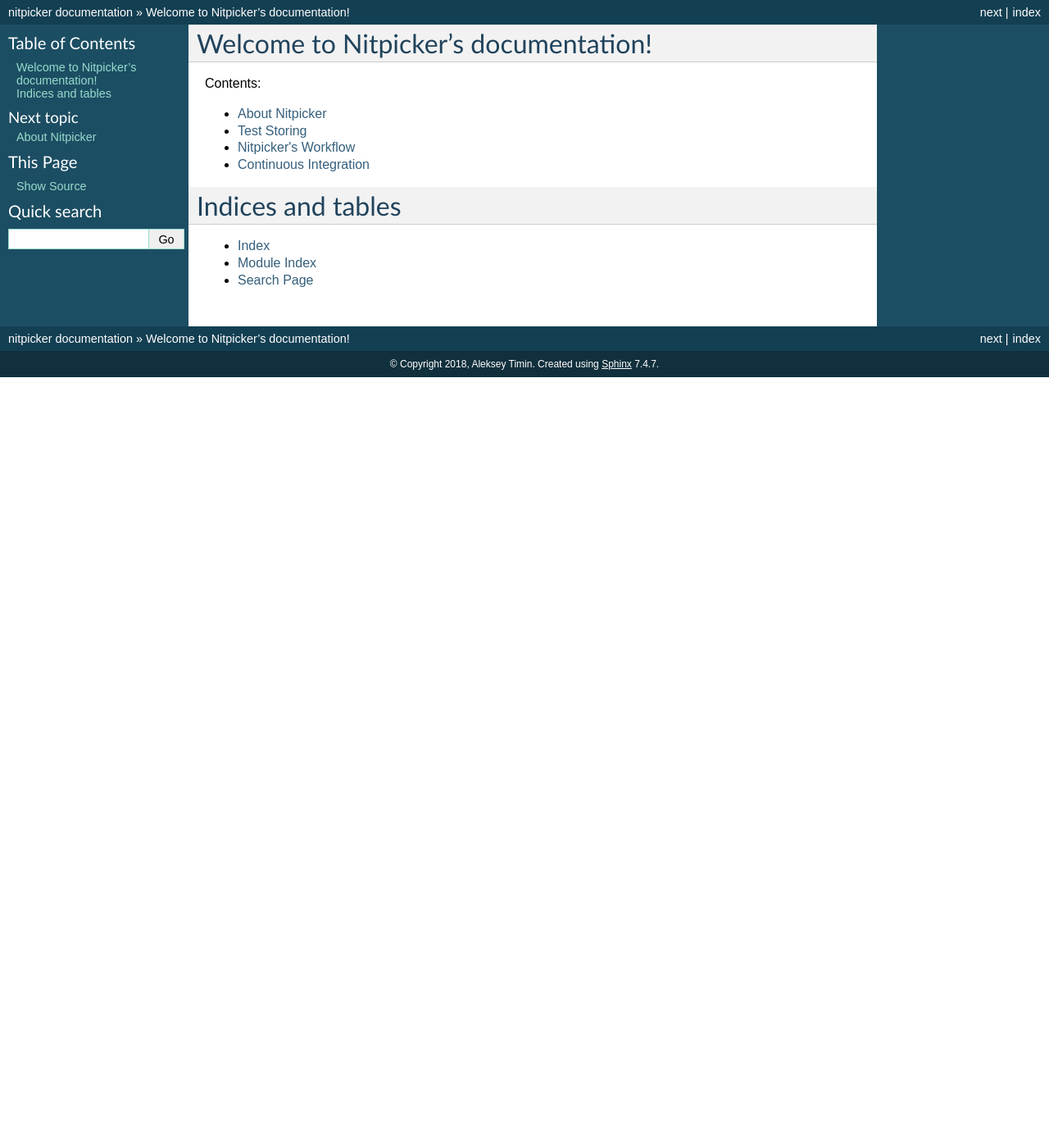
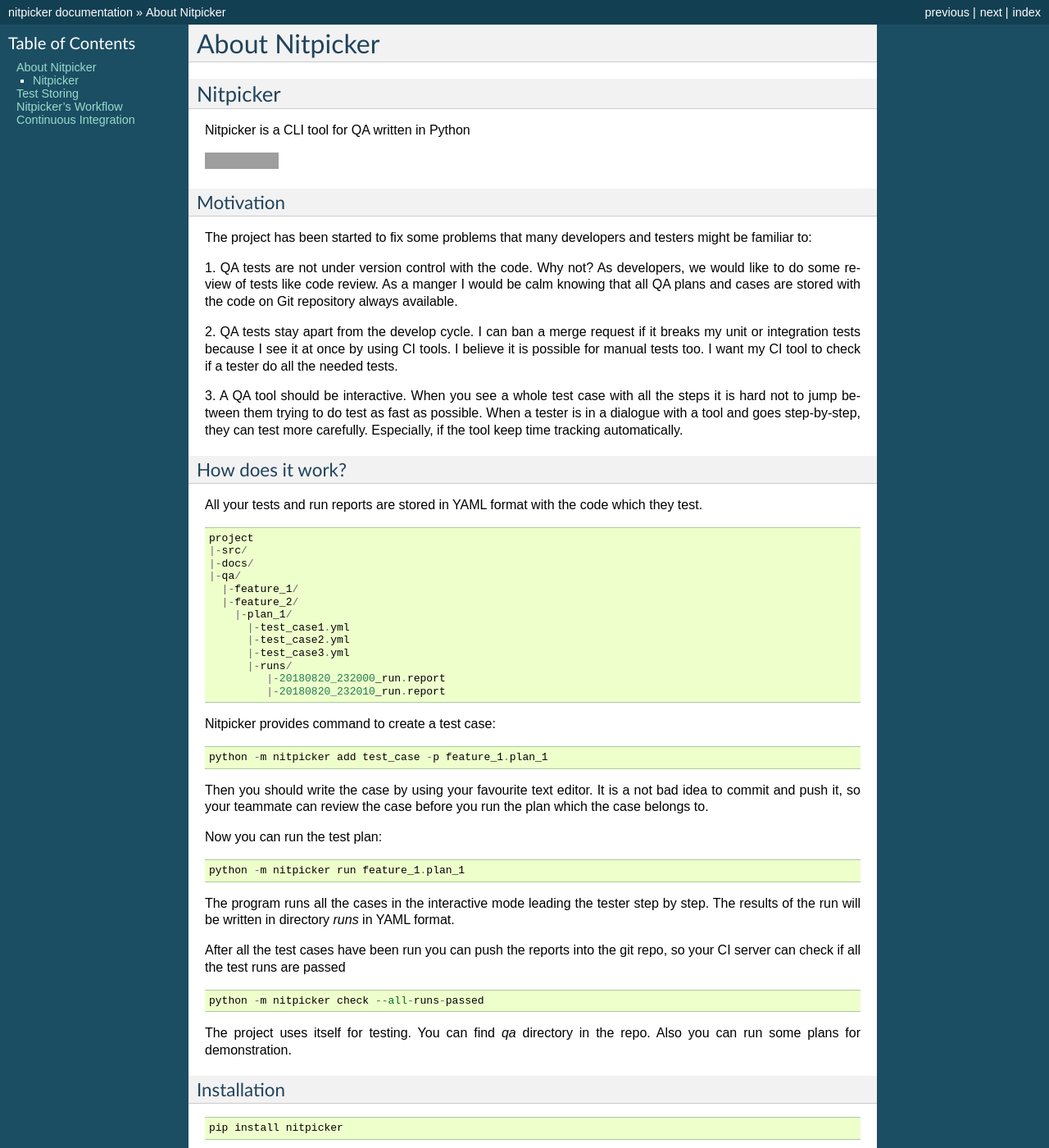
Before and after one commit to atimin/nitpicker, a Sphinx documentation site: the page built from docs/index.rst, in a window 1280 px wide and 1400 px high. Shown: the whole window at 82% size. Built offline with Sphinx 7.4.7, drawn with Linux system fonts in a browser that asks for light colours; the version number could not be read and is left out; some of the changed text lies outside the part shown; grey boxes are pictures that could not be loaded.

Commit message:
Improve documentation.

```diff
--- a/docs/about.rst
+++ /dev/null
@@ -1,4 +0,0 @@
-About Nitpicker
-========================
-
-.. include:: ../README.rst
--- a/docs/conf.py
+++ b/docs/conf.py
@@ -41,7 +41,7 @@
 #source_encoding = 'utf-8-sig'
 
 # The master toctree document.
-master_doc = 'index'
+master_doc = 'contents'
 
 # General information about the project.
 project = u'nitpicker'
@@ -135,7 +135,7 @@
 #html_use_smartypants = True
 
 # Custom sidebar templates, maps document names to template names.
-#html_sidebars = {}
+html_sidebars = {'**': ['globaltoc.html']}
 
 # Additional templates that should be rendered to pages, maps page names to
 # template names.
@@ -145,7 +145,7 @@
 #html_domain_indices = True
 
 # If false, no index is generated.
-#html_use_index = True
+html_use_index = True
 
 # If true, the index is split into individual pages for each letter.
 #html_split_index = False
--- /dev/null
+++ b/docs/contents.rst
@@ -0,0 +1,21 @@
+.. _contents-root:
+
+Contents
+=====================================
+
+
+.. toctree::
+   :maxdepth: 2
+
+   index
+   test_storing.rst
+   workflow
+   ci
+
+
+Indices and tables
+==================
+
+* :ref:`genindex`
+* :ref:`modindex`
+* :ref:`search`
--- a/docs/index.rst
+++ b/docs/index.rst
@@ -1,25 +1,4 @@
-.. sample documentation master file, created by
-   sphinx-quickstart on Mon Apr 16 21:22:43 2012.
-   You can adapt this file completely to your liking, but it should at least
-   contain the root `toctree` directive.
+About Nitpicker
+========================
 
-Welcome to Nitpicker's documentation!
-============================================
-
-Contents:
-
-.. toctree::
-   :maxdepth: 1
-
-   About Nitpicker <about.rst>
-   Test Storing <test_storing.rst>
-   Nitpicker's Workflow  <workflow.rst>
-   Continuous Integration <ci.rst>
-
-
-Indices and tables
-==================
-
-* :ref:`genindex`
-* :ref:`modindex`
-* :ref:`search`
+.. include:: ../README.rst
--- a/docs/workflow.rst
+++ b/docs/workflow.rst
@@ -1,19 +1,21 @@
 Nitpicker's Workflow
 =============================
 
-Nitpicker is created to testers and developer have common workflow and it's supposed that the QA
+Nitpicker is created to provide testers and developers common workflow and it's supposed that the QA
 tests are stored with the source code in CVS repository and new features are developed in the separated
 branches:
 
 ::
 
-    new_feature  master
-        |         |
-        *         *
-        |         |
-        *         |
-        |         |
-        +---------*
+    new_feature
+        |
+        |
+        *   master
+        |     |
+        *     |
+        |     |
+        +-----*
+              |
 
 
 Step 1. Add new test cases
@@ -47,13 +49,14 @@
               |
               | new_feature
               |     |
-              |     *      master
-              |     |         |
-              ------*         *
-                    |         |
-                    *         |
-                    |         |
-                    +---------*
+              |     *   master
+              |     |     |
+              +-----*     *
+                    |     |
+                    *     |
+                    |     |
+                    +-----*
+                          |
 
 A test plan can contain test cases as many as you wants. And the tester can repeat command
 *python -m nitpicker add* for each test case or copy and rename the file of the first one.
@@ -100,13 +103,14 @@
               |
               | new_feature
               |     |
-              |     *      master
-              |     |         |
-              ------*         *
-                    |         |
-                    *         |
-                    |         |
-                    +---------*
+              |     *   master
+              |     |     |
+              +-----*     *
+                    |     |
+                    *     |
+                    |     |
+                    +-----*
+                          |
 
 
 If all the tests are passed and the CI pipeline has no errors the maintainer can merge the branches
```
Also changed, not shown: other parts of docs/workflow.rst (+1 -1 lines).
